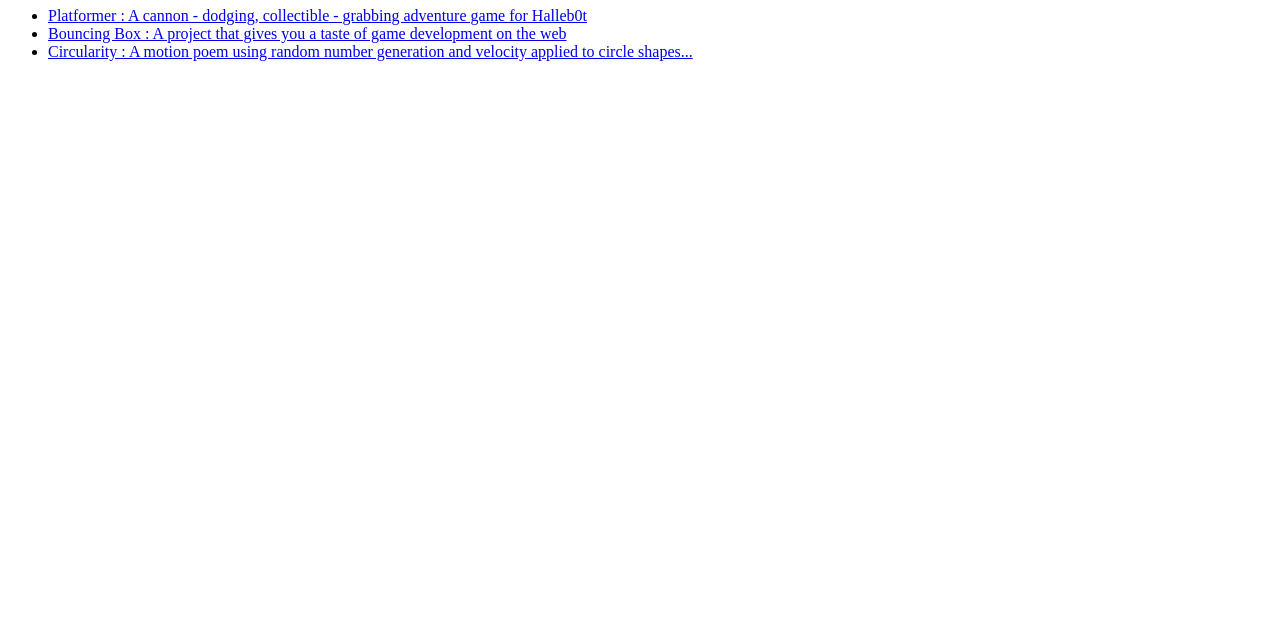
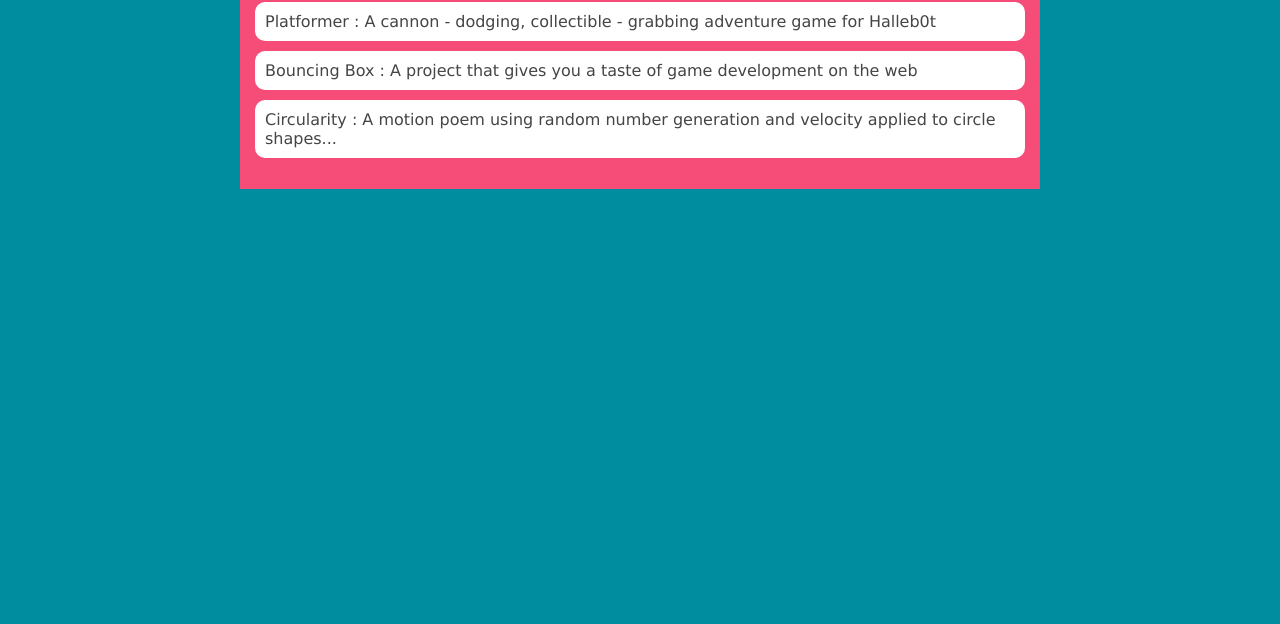
Before and after one commit to TaJanaeMorris/TajanaeMorris.github.io, a plain HTML site: page portfolio.html in a window 1280 px wide. Shown: the part 176-800 px from the top of the page. Drawn offline with Linux system fonts and the light colour scheme; files that its build step writes are made by us from their sources.

Commit message:
add portfolio.html file

```diff
--- a/project-instructions/portfolio.html
+++ b/portfolio.html
@@ -2,7 +2,7 @@
 <html>
     <head>
        <title> Ta'janae's Amazing website </title>
-       <link rel="stylesheet"  href=style.css">
+       <link rel="stylesheet"  href="style.css">
     </head>
 
     <body>
```
